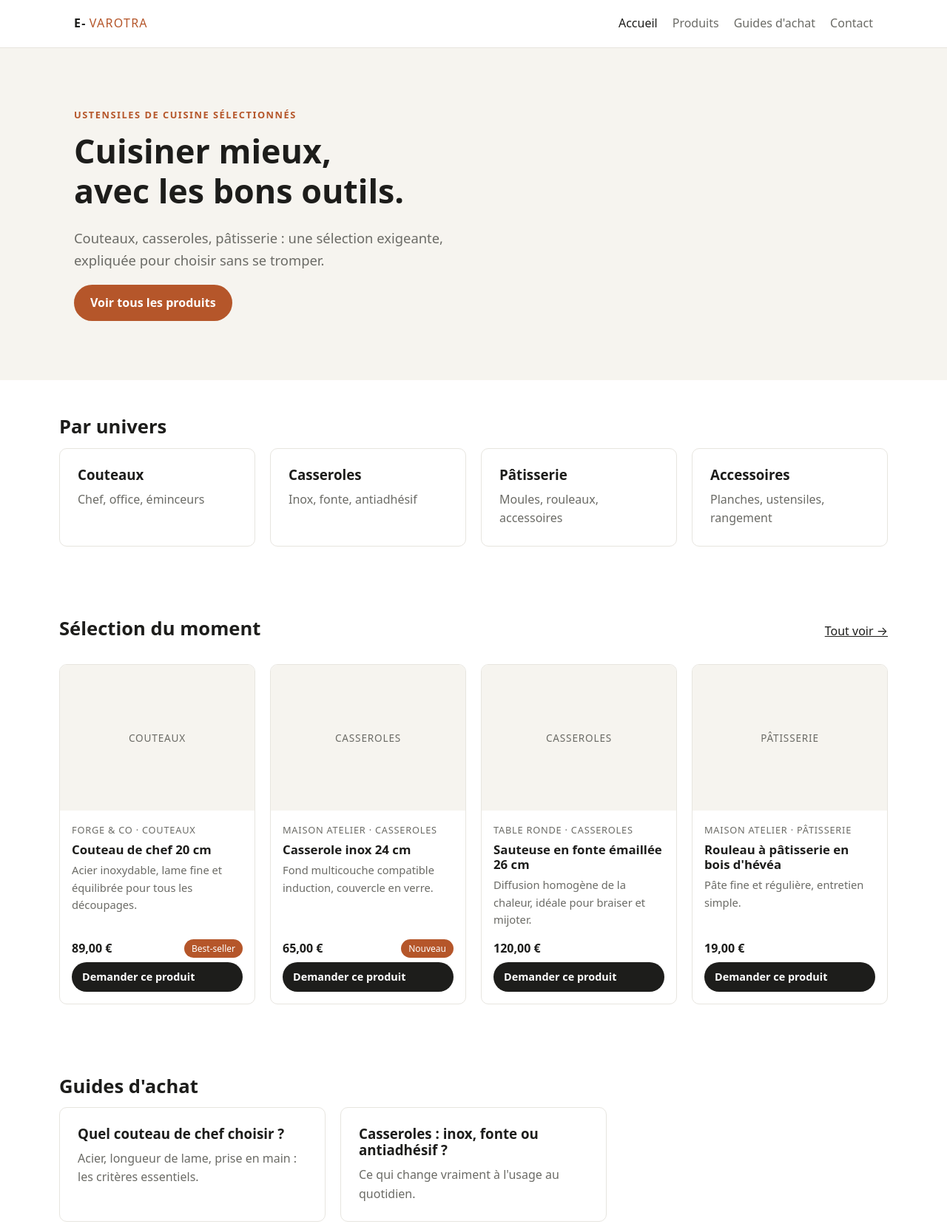
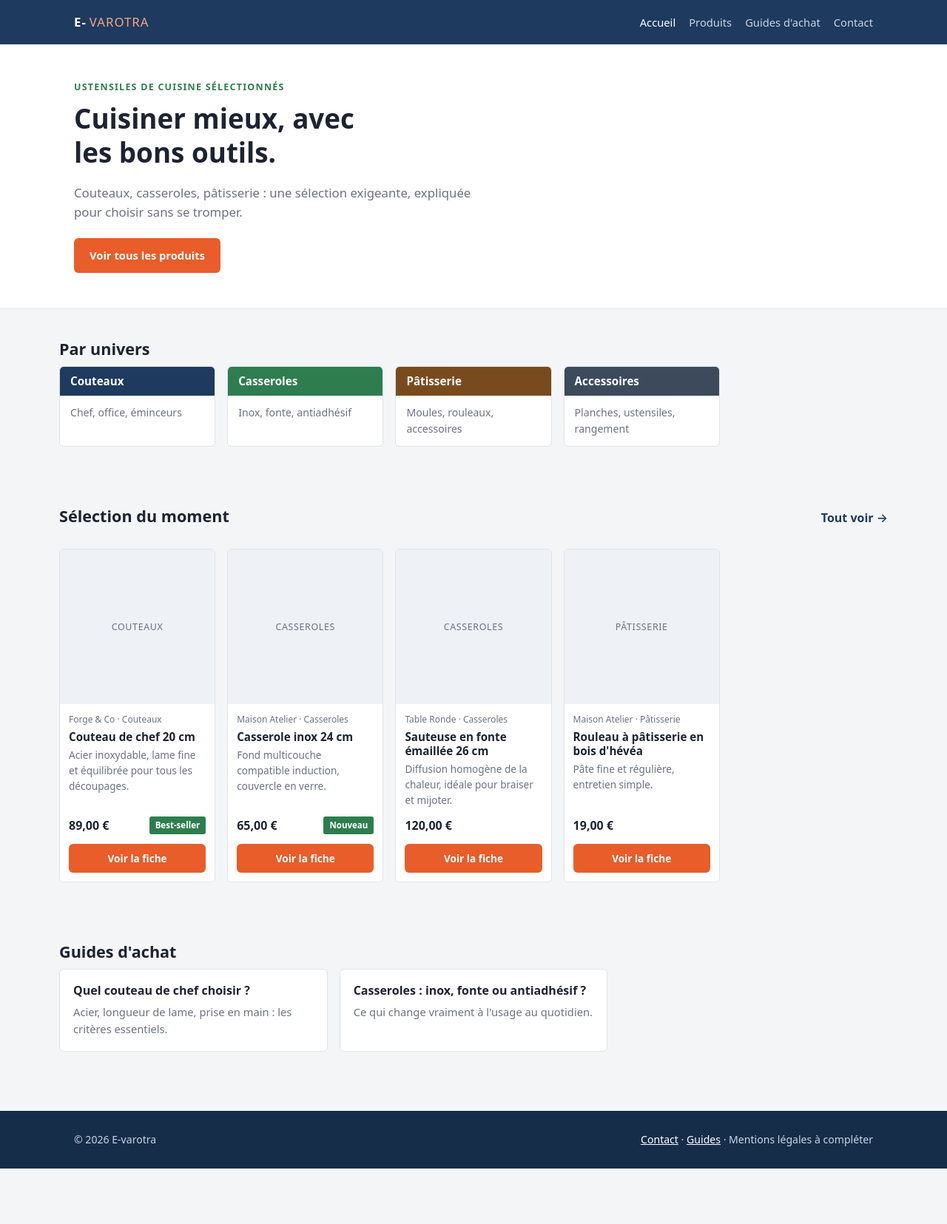
Before and after one commit to TsioryP/E-varotra, a plain HTML site: page index.html in a window 1280 px wide. Shown: the top 1655 px of the page at 74% size. After the commit the page ends 1580 px from the top, so only its background shows below. Drawn offline with Linux system fonts and the light colour scheme.

Commit message:
Applique le design 2 (fiche technique) : palette bleu marine et orange, fiche produit avec caractéristiques
Co-Authored-By: Claude Haiku 5.5 <noreply@anthropic.com>
Claude-Session: https://claude.ai/code/session_01PxiSbpE3YH9r53zWUYX92a

```diff
--- a/css/style.css
+++ b/css/style.css
@@ -1,12 +1,15 @@
 :root {
-  --bg: #ffffff;
-  --text: #1d1d1b;
-  --muted: #6b6b66;
-  --line: #e7e5df;
-  --soft: #f6f4ef;
-  --accent: #b5562a;
-  --accent-dark: #8f4120;
-  --radius: 10px;
+  --page: #f4f5f7;
+  --surface: #ffffff;
+  --text: #1d2330;
+  --muted: #6b7280;
+  --line: #dfe3ea;
+  --navy: #1e3a5f;
+  --navy-dark: #162d4a;
+  --orange: #e85d2a;
+  --orange-dark: #c94a1c;
+  --green: #2e7d4f;
+  --radius: 6px;
   --max: 1120px;
 }
 
@@ -16,68 +19,76 @@ body {
   margin: 0;
   font-family: system-ui, -apple-system, "Segoe UI", Roboto, sans-serif;
   color: var(--text);
-  background: var(--bg);
-  line-height: 1.6;
+  background: var(--page);
+  line-height: 1.55;
 }
 
 a { color: inherit; }
 img { max-width: 100%; }
 
 .container { max-width: var(--max); margin: 0 auto; padding: 0 20px; }
-.section { padding: 48px 0; }
+.section { padding: 40px 0; }
 .muted { color: var(--muted); }
 
-h1, h2, h3 { line-height: 1.2; margin: 0 0 0.5em; }
-h1 { font-size: 2.2rem; }
-h2 { font-size: 1.6rem; }
+h1, h2, h3 { line-height: 1.25; margin: 0 0 0.5em; color: var(--text); }
+h1 { font-size: 1.9rem; }
+h2 { font-size: 1.35rem; }
+h3 { font-size: 1rem; }
 
 /* En-tête */
 .site-header {
   position: sticky;
   top: 0;
   z-index: 10;
-  background: #fff;
-  border-bottom: 1px solid var(--line);
+  background: var(--navy);
+  color: #ffffff;
 }
 .header-inner {
   display: flex;
   align-items: center;
   justify-content: space-between;
   flex-wrap: wrap;
-  min-height: 64px;
+  min-height: 60px;
+  gap: 12px;
 }
-.logo { font-weight: 800; letter-spacing: 0.08em; text-decoration: none; }
-.logo span { color: var(--accent); font-weight: 400; margin-left: 4px; }
-.main-nav { display: flex; gap: 20px; flex-wrap: wrap; }
-.main-nav a { text-decoration: none; color: var(--muted); }
-.main-nav a:hover, .main-nav a.active { color: var(--text); }
+.logo { font-size: 1.05rem; font-weight: 700; letter-spacing: 0.06em; text-decoration: none; color: #fff; }
+.logo span { color: #f7a583; font-weight: 400; margin-left: 4px; }
+.main-nav { display: flex; gap: 18px; flex-wrap: wrap; }
+.main-nav a { text-decoration: none; color: #c9d5e6; font-size: 0.92rem; }
+.main-nav a:hover, .main-nav a.active { color: #ffffff; }
 
 /* Accueil */
-.hero { background: var(--soft); padding: 80px 0; }
-.hero h1 { font-size: 2.8rem; max-width: 18ch; }
+.hero { background: var(--surface); border-bottom: 1px solid var(--line); padding: 48px 0; }
+.hero h1 { font-size: 2.3rem; max-width: 20ch; }
 .eyebrow {
-  margin: 0 0 12px;
-  font-size: 0.8rem;
-  font-weight: 600;
-  letter-spacing: 0.12em;
+  margin: 0 0 10px;
+  font-size: 0.78rem;
+  font-weight: 700;
+  letter-spacing: 0.1em;
   text-transform: uppercase;
-  color: var(--accent);
+  color: var(--green);
 }
-.lead { font-size: 1.15rem; color: var(--muted); max-width: 52ch; }
+.lead { font-size: 1.05rem; color: var(--muted); max-width: 56ch; margin-bottom: 22px; }
 
+/* Boutons */
 .btn {
   display: inline-block;
-  padding: 12px 22px;
-  border: 0;
-  border-radius: 999px;
+  padding: 11px 20px;
+  border: 1px solid transparent;
+  border-radius: var(--radius);
   font: inherit;
-  font-weight: 600;
+  font-weight: 700;
+  font-size: 0.92rem;
   text-decoration: none;
+  text-align: center;
   cursor: pointer;
 }
-.btn-primary { background: var(--accent); color: #fff; }
-.btn-primary:hover { background: var(--accent-dark); }
-.btn-small { padding: 8px 14px; font-size: 0.9rem; background: var(--text); color: #fff; }
+.btn-primary { background: var(--orange); color: #ffffff; }
+.btn-primary:hover { background: var(--orange-dark); }
+.btn-outline { background: transparent; color: var(--navy); border-color: var(--navy); }
+.btn-outline:hover { background: var(--navy); color: #ffffff; }
+.btn-block { display: block; width: 100%; }
+.btn-small { padding: 8px 12px; font-size: 0.85rem; }
 
 .section-head {
   display: flex;
@@ -86,82 +97,129 @@ h2 { font-size: 1.6rem; }
   flex-wrap: wrap;
   gap: 12px;
 }
+.section-head a { color: var(--navy); font-weight: 600; text-decoration: none; }
 
 /* Grilles */
-.grid { display: grid; gap: 20px; }
-.grid-4 { grid-template-columns: repeat(auto-fill, minmax(220px, 1fr)); }
-.grid-2 { grid-template-columns: repeat(auto-fill, minmax(300px, 1fr)); }
+.grid { display: grid; gap: 16px; }
+.grid-4 { grid-template-columns: repeat(auto-fill, minmax(200px, 1fr)); }
+.grid-2 { grid-template-columns: repeat(auto-fill, minmax(280px, 1fr)); }
 
-/* Cartes */
-.category-card,
-.guide-card,
-.product-card {
+/* Univers : bandeaux plats */
+.category-card {
+  display: block;
+  padding: 0;
+  overflow: hidden;
   border: 1px solid var(--line);
   border-radius: var(--radius);
-  background: #fff;
-  color: inherit;
+  background: var(--surface);
   text-decoration: none;
-  transition: transform 0.15s, box-shadow 0.15s;
 }
-.category-card:hover,
-.guide-card:hover,
-.product-card:hover {
-  transform: translateY(-2px);
-  box-shadow: 0 6px 18px rgba(0, 0, 0, 0.06);
+.category-card h3 { margin: 0; padding: 10px 14px; color: #fff; background: var(--navy); font-size: 0.95rem; }
+.category-card p { margin: 0; padding: 12px 14px; font-size: 0.88rem; color: var(--muted); }
+.category-card:nth-child(2) h3 { background: var(--green); }
+.category-card:nth-child(3) h3 { background: #7a4a1f; }
+.category-card:nth-child(4) h3 { background: #3d4a5c; }
+
+/* Guides */
+.guide-card {
+  display: block;
+  padding: 18px;
+  border: 1px solid var(--line);
+  border-radius: var(--radius);
+  background: var(--surface);
+  text-decoration: none;
 }
-.category-card, .guide-card { padding: 24px; }
-.category-card p, .guide-card p { margin: 0; color: var(--muted); }
+.guide-card p { margin: 0; color: var(--muted); font-size: 0.92rem; }
 
-.product-card { overflow: hidden; display: flex; flex-direction: column; }
+/* Cartes produit */
+.product-card {
+  display: flex;
+  flex-direction: column;
+  overflow: hidden;
+  border: 1px solid var(--line);
+  border-radius: var(--radius);
+  background: var(--surface);
+}
 .product-img {
-  aspect-ratio: 4 / 3;
-  background: var(--soft);
+  aspect-ratio: 1 / 1;
+  background: #eef1f6;
   display: flex;
   align-items: center;
   justify-content: center;
   color: var(--muted);
-  font-size: 0.85rem;
-  letter-spacing: 0.06em;
+  font-size: 0.78rem;
+  letter-spacing: 0.05em;
   text-transform: uppercase;
 }
-.product-body { padding: 16px; display: flex; flex-direction: column; gap: 6px; flex: 1; }
-.product-meta { margin: 0; font-size: 0.8rem; color: var(--muted); text-transform: uppercase; letter-spacing: 0.06em; }
-.product-body h3 { font-size: 1.05rem; margin: 0; }
-.product-desc { margin: 0; font-size: 0.92rem; color: var(--muted); flex: 1; }
-.product-foot { display: flex; justify-content: space-between; align-items: center; margin-top: 8px; }
-.price { font-weight: 700; }
-.badge { background: var(--accent); color: #fff; font-size: 0.75rem; padding: 3px 10px; border-radius: 999px; }
+.product-body { padding: 12px; display: flex; flex-direction: column; gap: 4px; flex: 1; }
+.product-meta { margin: 0; font-size: 0.75rem; color: var(--muted); }
+.product-body h3 { font-size: 0.95rem; margin: 0; }
+.product-desc { margin: 0; font-size: 0.85rem; color: var(--muted); flex: 1; }
+.product-foot { display: flex; justify-content: space-between; align-items: center; margin: 8px 0; gap: 8px; }
+.price { font-weight: 700; font-size: 1rem; color: var(--text); }
+.badge { background: var(--green); color: #fff; font-size: 0.72rem; font-weight: 700; padding: 3px 8px; border-radius: 3px; }
+.product-card .btn { margin-top: auto; }
 
 /* Filtres */
-.filters { display: flex; gap: 16px; flex-wrap: wrap; align-items: flex-end; margin: 24px 0; }
-.filters label { display: flex; flex-direction: column; gap: 6px; font-size: 0.9rem; color: var(--muted); }
+.filters { display: flex; gap: 14px; flex-wrap: wrap; align-items: flex-end; margin: 20px 0; }
+.filters label { display: flex; flex-direction: column; gap: 6px; font-size: 0.85rem; color: var(--muted); }
 .filters select,
-.filters input[type="range"] { min-width: 170px; padding: 8px; border: 1px solid var(--line); border-radius: 8px; font: inherit; color: var(--text); }
+.filters input[type="range"] { min-width: 170px; padding: 8px; border: 1px solid var(--line); border-radius: var(--radius); font: inherit; color: var(--text); background: var(--surface); }
 
-/* Guides */
-.guide-article { max-width: 720px; margin-bottom: 56px; scroll-margin-top: 90px; }
-.guide-article p, .guide-article li { color: #333; }
+/* Fiche produit */
+.breadcrumb { font-size: 0.85rem; color: var(--muted); margin-bottom: 16px; }
+.breadcrumb a { color: var(--navy); }
+.product-page { display: grid; grid-template-columns: repeat(auto-fit, minmax(280px, 1fr)); gap: 28px; align-items: start; background: var(--surface); border: 1px solid var(--line); border-radius: var(--radius); padding: 20px; }
+.product-photo { aspect-ratio: 1 / 1; background: #eef1f6; border-radius: var(--radius); display: flex; align-items: center; justify-content: center; color: var(--muted); font-size: 0.85rem; text-transform: uppercase; letter-spacing: 0.05em; }
+.product-info h1 { font-size: 1.5rem; margin-bottom: 4px; }
+.product-info .price { font-size: 1.5rem; display: block; margin: 12px 0; }
+.product-info .btn + .btn { margin-top: 8px; }
+.specs { width: 100%; border-collapse: collapse; margin: 16px 0; font-family: ui-monospace, "SFMono-Regular", Menlo, Consolas, monospace; font-size: 0.85rem; }
+.specs th, .specs td { text-align: left; padding: 8px 0; border-bottom: 1px solid var(--line); }
+.specs th { font-weight: 400; color: var(--muted); width: 45%; }
+.related { margin-top: 36px; }
+
+/* Articles guides */
+.guide-article {
+  max-width: 720px;
+  margin-bottom: 40px;
+  padding: 24px;
+  background: var(--surface);
+  border: 1px solid var(--line);
+  border-radius: var(--radius);
+  scroll-margin-top: 80px;
+}
+.guide-article p, .guide-article li { color: #333c4d; }
 
 /* Formulaire */
-form.contact { display: grid; gap: 14px; max-width: 560px; }
-form.contact label { display: flex; flex-direction: column; gap: 6px; font-weight: 600; font-size: 0.95rem; }
+form.contact {
+  display: grid;
+  gap: 14px;
+  max-width: 560px;
+  background: var(--surface);
+  border: 1px solid var(--line);
+  border-radius: var(--radius);
+  padding: 22px;
+}
+form.contact label { display: flex; flex-direction: column; gap: 6px; font-weight: 700; font-size: 0.88rem; color: var(--text); }
 form.contact input,
 form.contact select,
 form.contact textarea {
   padding: 10px;
   border: 1px solid var(--line);
-  border-radius: 8px;
+  border-radius: var(--radius);
   font: inherit;
   font-weight: 400;
+  background: var(--surface);
 }
-form.contact .btn { justify-self: start; border: 0; }
+form.contact .btn { justify-self: start; }
 
 /* Pied de page */
-.site-footer { margin-top: 48px; padding: 32px 0; background: var(--text); color: #ddd; font-size: 0.92rem; }
-.site-footer a { color: #fff; }
+.site-footer { margin-top: 40px; padding: 28px 0; background: var(--navy-dark); color: #c9d5e6; font-size: 0.88rem; }
+.site-footer a { color: #ffffff; }
 .footer-inner { display: flex; justify-content: space-between; flex-wrap: wrap; gap: 16px; }
 
 @media (max-width: 600px) {
-  .hero { padding: 56px 0; }
-  .hero h1 { font-size: 2.1rem; }
+  .hero { padding: 36px 0; }
+  .hero h1 { font-size: 1.8rem; }
 }
--- a/data/produits.json
+++ b/data/produits.json
@@ -7,7 +7,8 @@
     "prix": 89,
     "description": "Acier inoxydable, lame fine et équilibrée pour tous les découpages.",
     "badge": "Best-seller",
-    "vedette": true
+    "vedette": true,
+    "specs": { "Longueur de lame": "20 cm", "Matériau": "Acier inoxydable", "Poids": "180 g", "Entretien": "Lavage à la main" }
   },
   {
     "id": "couteau-office-9",
@@ -17,7 +18,8 @@
     "prix": 24,
     "description": "Pour éplucher, parer et couper les petits aliments.",
     "badge": "",
-    "vedette": false
+    "vedette": false,
+    "specs": { "Longueur de lame": "9 cm", "Matériau": "Acier inoxydable", "Poids": "45 g", "Entretien": "Lavage à la main" }
   },
   {
     "id": "couteau-eminceur-18",
@@ -27,7 +29,8 @@
     "prix": 49,
     "description": "Lame souple pour trancher jambon, saumon et légumes.",
     "badge": "",
-    "vedette": false
+    "vedette": false,
+    "specs": { "Longueur de lame": "18 cm", "Matériau": "Acier inoxydable", "Poids": "120 g", "Entretien": "Lavage à la main" }
   },
   {
     "id": "casserole-inox-24",
@@ -37,7 +40,8 @@
     "prix": 65,
     "description": "Fond multicouche compatible induction, couvercle en verre.",
     "badge": "Nouveau",
-    "vedette": true
+    "vedette": true,
+    "specs": { "Diamètre": "24 cm", "Matériau": "Inox multicouche", "Compatibilité": "Induction, gaz, électrique", "Capacité": "3,5 L" }
   },
   {
     "id": "sauteuse-fonte-26",
@@ -47,7 +51,8 @@
     "prix": 120,
     "description": "Diffusion homogène de la chaleur, idéale pour braiser et mijoter.",
     "badge": "",
-    "vedette": true
+    "vedette": true,
+    "specs": { "Diamètre": "26 cm", "Matériau": "Fonte émaillée", "Compatibilité": "Induction, gaz, four", "Poids": "3,8 kg" }
   },
   {
     "id": "poele-antiadh-28",
@@ -57,7 +62,8 @@
     "prix": 35,
     "description": "Revêtement antiadhésif, manche ergonomique.",
     "badge": "Promo",
-    "vedette": false
+    "vedette": false,
+    "specs": { "Diamètre": "28 cm", "Revêtement": "Antiadhésif sans PFOA", "Compatibilité": "Induction, gaz, électrique", "Poids": "900 g" }
   },
   {
     "id": "moule-cake-silicone",
@@ -67,7 +73,8 @@
     "prix": 16,
     "description": "Démoulage facile, résiste aux températures du four.",
     "badge": "",
-    "vedette": false
+    "vedette": false,
+    "specs": { "Dimensions": "26 x 11 cm", "Matériau": "Silicone alimentaire", "Température": "-40 °C à 230 °C", "Entretien": "Lave-vaisselle" }
   },
   {
     "id": "rouleau-patisserie",
@@ -77,7 +84,8 @@
     "prix": 19,
     "description": "Pâte fine et régulière, entretien simple.",
     "badge": "",
-    "vedette": true
+    "vedette": true,
+    "specs": { "Longueur": "40 cm", "Matériau": "Bois d'hévéa", "Poids": "380 g", "Entretien": "Lavage à la main" }
   },
   {
     "id": "planche-bois-olivier",
@@ -87,6 +95,7 @@
     "prix": 42,
     "description": "Bois massif, respectueux des couteaux, à huiler régulièrement.",
     "badge": "",
-    "vedette": false
+    "vedette": false,
+    "specs": { "Dimensions": "35 x 20 x 2 cm", "Matériau": "Bois d'olivier massif", "Poids": "900 g", "Entretien": "Huile alimentaire" }
   }
 ]
--- a/js/main.js
+++ b/js/main.js
@@ -30,7 +30,7 @@ function productCard(p) {
           <span class="price">${EUR.format(p.prix)}</span>
           ${badge}
         </div>
-        <a class="btn btn-small" href="${BASE}pages/contact.html?produit=${encodeURIComponent(p.id)}">Demander ce produit</a>
+        <a class="btn btn-primary btn-small btn-block" href="${BASE}pages/produit.html?id=${encodeURIComponent(p.id)}">Voir la fiche</a>
       </div>
     </article>`;
 }
@@ -44,6 +44,48 @@ if (featuredEl) {
     })
     .catch(() => {
       featuredEl.innerHTML = '<p class="muted">Produits indisponibles pour le moment.</p>';
+    });
+}
+
+// Page fiche produit
+const ficheEl = document.getElementById('fiche');
+if (ficheEl) {
+  const id = new URLSearchParams(location.search).get('id');
+  loadProducts()
+    .then((list) => {
+      const p = list.find((x) => x.id === id);
+      if (!p) {
+        ficheEl.innerHTML = '<p class="muted">Ce produit n\'existe pas. <a href="produits.html">Voir le catalogue</a></p>';
+        return;
+      }
+      document.title = `${p.nom} — E-varotra`;
+      document.getElementById('fil-nom').textContent = p.nom;
+      const specs = Object.entries(p.specs || {})
+        .map(([k, v]) => `<tr><th>${escapeHtml(k)}</th><td>${escapeHtml(v)}</td></tr>`)
+        .join('');
+      ficheEl.innerHTML = `
+        <div class="product-page">
+          <div class="product-photo">${escapeHtml(p.categorie)}</div>
+          <div class="product-info">
+            <p class="product-meta">${escapeHtml(p.marque)} · ${escapeHtml(p.categorie)}</p>
+            <h1>${escapeHtml(p.nom)}</h1>
+            <p class="muted">${escapeHtml(p.description)}</p>
+            <span class="price">${EUR.format(p.prix)}</span>
+            <a class="btn btn-primary btn-block" href="contact.html?produit=${encodeURIComponent(p.id)}">Commander ce produit</a>
+            <a class="btn btn-outline btn-block" href="contact.html?produit=${encodeURIComponent(p.id)}">Demander un conseil</a>
+            <table class="specs">${specs}</table>
+          </div>
+        </div>`;
+      const autres = list.filter((x) => x.id !== p.id && x.categorie === p.categorie).slice(0, 4);
+      const relatedEl = document.getElementById('related');
+      if (relatedEl && autres.length) {
+        relatedEl.innerHTML = `
+          <div class="section-head"><h2>Dans la même catégorie</h2></div>
+          <div class="grid grid-4" style="margin-top:16px">${autres.map(productCard).join('')}</div>`;
+      }
+    })
+    .catch(() => {
+      ficheEl.innerHTML = '<p class="muted">Produit indisponible pour le moment.</p>';
     });
 }
 
```
Also changed, not shown: pages/produit.html (added, +39 -0 lines).
